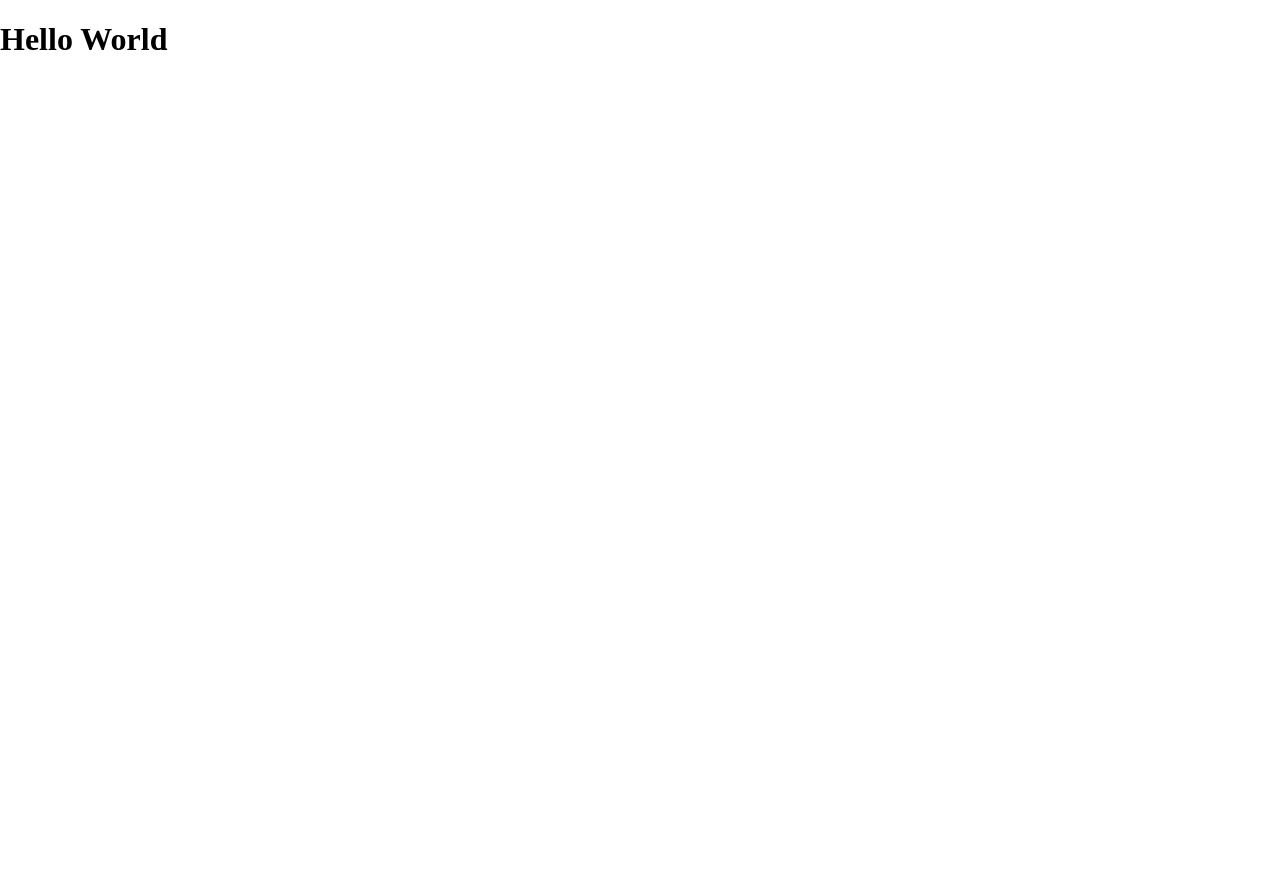
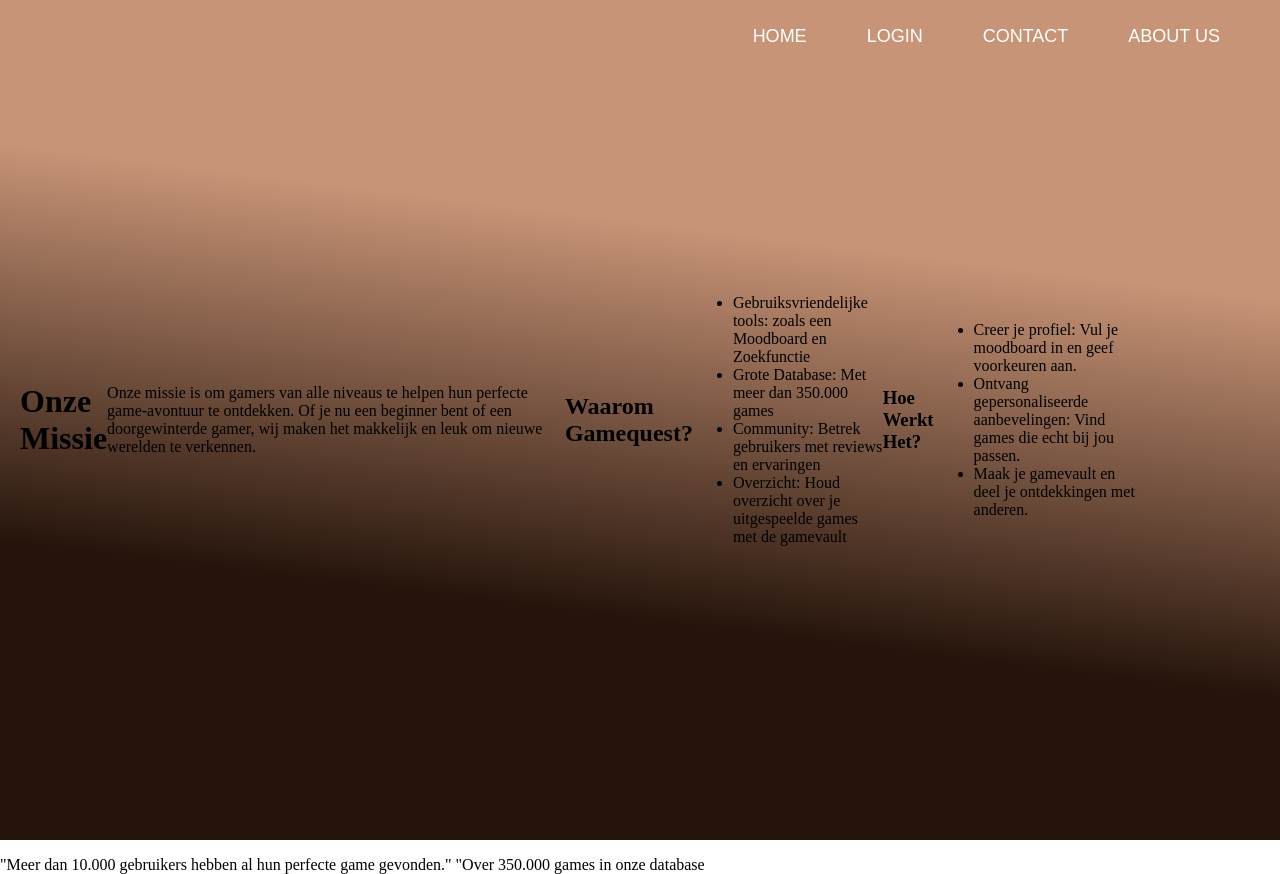
Before and after one commit to Oseyex/GameQuest, a React (Vite) app: page /about-us in a window 1280 px wide. Before the commit the page ends 821 px from the top, so only its background shows below. Built offline with nearby package versions, Linux system fonts and the light colour scheme.

Commit message:
basisstructuur van de InfoPage afgerond

```diff
--- a/src/GlobalStyles.css
+++ b/src/GlobalStyles.css
@@ -41,3 +41,9 @@
 }
 #root {
   height: 100%;
+
+  html, body {
+    height: 100%;
+    margin: 0;
+    padding: 0;
+  }
--- a/src/pages/HomePage/HomeStyles.css
+++ b/src/pages/HomePage/HomeStyles.css
@@ -1,12 +1,3 @@
-html, body {
-  height: 100%;
-  margin: 0;
-  padding: 0;
-}
-
-#root {
-  height: 100%;
-}
 .home-page {
   background: linear-gradient(187deg, #C89477 30%, #25140B 70%); /*Straks uitzoeken hoe ik het precies als me figma ontwerp eruit kan laten zien*/
   height: 100%;
--- /dev/null
+++ b/src/pages/InfoPage/InfoPage.css
@@ -0,0 +1,31 @@
+
+
+.Info-Bg {
+    background: linear-gradient(187deg, #C89477 30%, #25140B 70%); /*Straks uitzoeken hoe ik het precies als me figma ontwerp eruit kan laten zien*/
+    height: 100%;
+    min-height: 100vh;  /* Zorg ervoor dat de achtergrond de hele pagina bedekt */
+    position: relative; /* Zorg ervoor dat we de 'glass' component bovenop deze achtergrond kunnen plaatsen */
+    padding: 20px;
+}
+
+.Info-Container {
+    display: flex;
+    height: 90%;
+    width: 90%;
+    flex-direction: row;
+    justify-content:space-evenly;
+    align-items: center;
+
+}
+
+.Info-Container h1{
+    flex:1
+}
+
+.Info-Container h2{
+    flex:1
+}
+
+.Info-Container h3{
+    flex:1
+}
--- a/src/pages/InfoPage/InfoPage.jsx
+++ b/src/pages/InfoPage/InfoPage.jsx
@@ -1,6 +1,39 @@
+import NavBar from "../../components/NavBar/NavBar.jsx";
+import "./InfoPage.css"
 function InfoPage() {
     return (
-        <h1>Hello World</h1>
+        <>
+            <header><NavBar/></header>
+            <div className="Info-Bg">
+                <body className="Info-Container">
+                <h1>Onze Missie</h1>
+                <p>Onze missie is om gamers van alle niveaus te helpen hun perfecte game-avontuur te ontdekken. Of je nu
+                    een beginner bent of een doorgewinterde gamer, wij maken het makkelijk en leuk om nieuwe werelden te verkennen.</p>
+
+                <h2>Waarom Gamequest?</h2>
+                    <ul>
+                        <li>Gebruiksvriendelijke tools: zoals een Moodboard en Zoekfunctie</li>
+                        <li>Grote Database: Met meer dan 350.000 games</li>
+                        <li>Community: Betrek gebruikers met reviews en ervaringen</li>
+                        <li>Overzicht: Houd overzicht over je uitgespeelde games met de gamevault</li>
+                    </ul>
+
+                <h3>Hoe Werkt Het?</h3>
+                <ul>
+                    <li>Creer je profiel: Vul je moodboard in en geef voorkeuren aan.</li>
+                    <li>Ontvang gepersonaliseerde aanbevelingen: Vind games die echt bij jou passen.</li>
+                    <li>Maak je gamevault en deel je ontdekkingen met anderen.</li>
+                </ul>
+                </body>
+            </div>
+            <footer>
+                <p>"Meer dan 10.000 gebruikers hebben al hun perfecte game gevonden."
+                    "Over 350.000 games in onze database</p>
+            </footer>
+        </>
+
+
     );
 }
+
 export default InfoPage;
```
